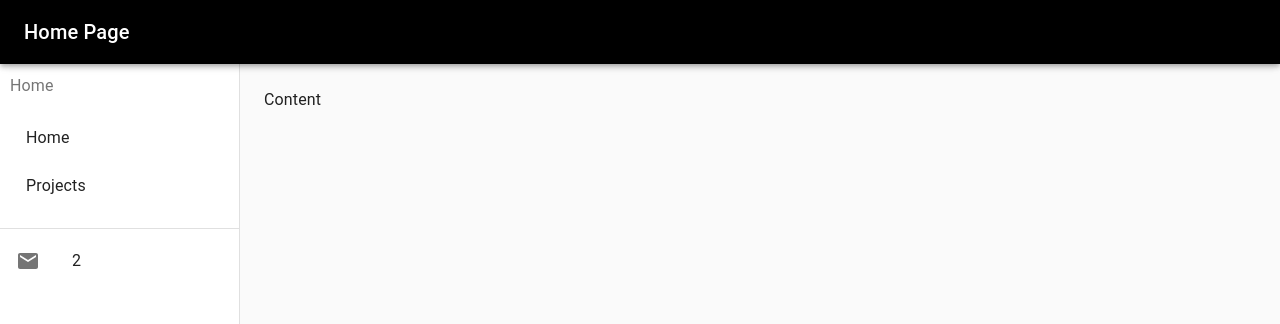
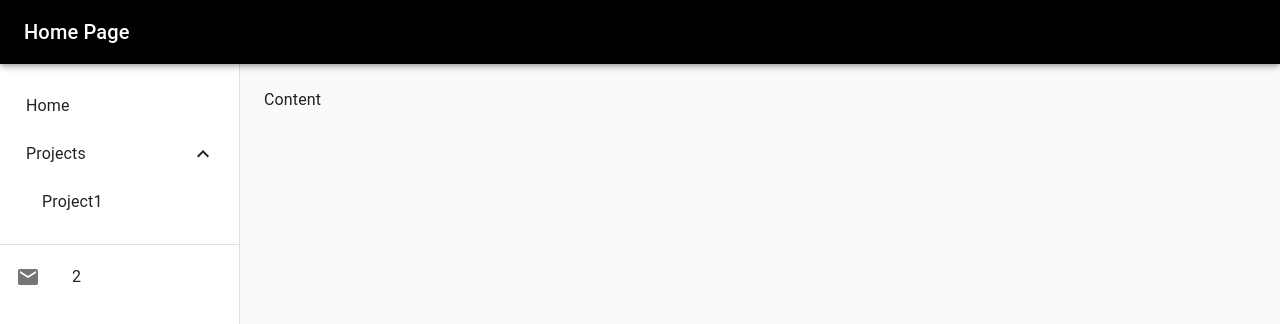
Before and after one commit to GreatGameDota/website, a React (Create React App) app: page / in a window 1280 px wide. Shown: the top 324 px of the page. Built offline with nearby package versions, Linux system fonts and the light colour scheme.

Commit message:
Add Navigation

```diff
--- /dev/null
+++ b/src/components/Nav.js
@@ -0,0 +1,86 @@
+import React, { Component } from 'react';
+import { withStyles } from '@material-ui/core/styles';
+import List from '@material-ui/core/List';
+import ListItem from '@material-ui/core/ListItem';
+import Collapse from '@material-ui/core/Collapse';
+import ListItemText from '@material-ui/core/ListItemText';
+import ExpandLess from '@material-ui/icons/ExpandLess';
+import ExpandMore from '@material-ui/icons/ExpandMore';
+import { Link } from 'react-router-dom';
+
+const routes = [ 'Home', 'Projects', 'Project1' ];
+
+function ListItemLink (props) {
+	const { to, open, name, button, ...other } = props;
+	const listItem = button ? (
+		<ListItem button component={Link} to={to} {...other}>
+			<ListItemText primary={name} />
+			{open != null ? open ? <ExpandLess /> : <ExpandMore /> : null}
+		</ListItem>
+	) : (
+		<ListItem button to={to} {...other}>
+			<ListItemText primary={name} />
+			{open != null ? open ? <ExpandLess /> : <ExpandMore /> : null}
+		</ListItem>
+	);
+	return <li> {listItem} </li>;
+}
+
+const styles = (theme) => ({
+	root: {
+		display: 'flex',
+		flexDirection: 'column',
+		width: 360,
+		padding: '10px'
+	},
+	lists: {
+		backgroundColor: theme.palette.background.paper,
+		marginRight: '8.5em'
+	},
+	nested: {
+		paddingLeft: theme.spacing(4)
+	}
+});
+
+class RouterBreadcrumbs extends Component {
+	state = {
+		open: true
+	};
+
+	handleClick = () => {
+		this.setState((state) => ({ open: !state.open }));
+	};
+
+	render () {
+		const { classes } = this.props;
+		return (
+			<div className={classes.root}>
+				<nav className={classes.lists} aria-label='mailbox folders'>
+					<List>
+						<ListItemLink to='/' onClick={this.handleRoute} name={routes[0]} button={true} />
+						<ListItemLink
+							to='/projects'
+							open={this.state.open}
+							onClick={this.handleClick}
+							name={routes[1]}
+							button={false}
+						/>
+						<Collapse component='li' in={this.state.open} timeout='auto' unmountOnExit>
+							<List disablePadding>
+								<ListItemLink
+									to='/projects/project1'
+									className={classes.nested}
+									onClick={this.handleRoute}
+									name={routes[2]}
+									button={true}
+								/>
+							</List>
+						</Collapse>
+					</List>
+				</nav>
+			</div>
+		);
+	}
+}
+
+export default withStyles(styles)(RouterBreadcrumbs);
--- a/src/components/Page.js
+++ b/src/components/Page.js
@@ -1,5 +1,5 @@
 import React from 'react';
-import Router from './RouteBreadCrumbs';
+import Router from './Nav';
 import AppBar from '@material-ui/core/AppBar';
 import CssBaseline from '@material-ui/core/CssBaseline';
 import Divider from '@material-ui/core/Divider';
--- a/src/components/RouteBreadCrumbs.js
+++ /dev/null
@@ -1,122 +0,0 @@
-import React from 'react';
-import PropTypes from 'prop-types';
-import { withStyles } from '@material-ui/core/styles';
-import List from '@material-ui/core/List';
-import Link from '@material-ui/core/Link';
-import ListItem from '@material-ui/core/ListItem';
-import Collapse from '@material-ui/core/Collapse';
-import ListItemText from '@material-ui/core/ListItemText';
-import Typography from '@material-ui/core/Typography';
-import ExpandLess from '@material-ui/icons/ExpandLess';
-import ExpandMore from '@material-ui/icons/ExpandMore';
-import Breadcrumbs from '@material-ui/core/Breadcrumbs';
-import { Route, MemoryRouter } from 'react-router';
-import { Link as RouterLink } from 'react-router-dom';
-
-const breadcrumbNameMap = {
-	'/': 'Home',
-	'/projects': 'Projects',
-	'/projects/project1': 'Project1'
-};
-
-function ListItemLink (props) {
-	const { to, open, ...other } = props;
-	const primary = breadcrumbNameMap[to];
-
-	return (
-		<li>
-			<ListItem button component={RouterLink} to={to} {...other}>
-				<ListItemText primary={primary} />
-				{open != null ? open ? <ExpandLess /> : <ExpandMore /> : null}
-				<Link to={to} />
-			</ListItem>
-		</li>
-	);
-}
-
-ListItemLink.propTypes = {
-	open: PropTypes.bool,
-	to: PropTypes.string.isRequired
-};
-
-const styles = (theme) => ({
-	root: {
-		display: 'flex',
-		flexDirection: 'column',
-		width: 360,
-		padding: '10px'
-	},
-	lists: {
-		backgroundColor: theme.palette.background.paper,
-		marginTop: theme.spacing(1)
-	},
-	nested: {
-		paddingLeft: theme.spacing(4)
-	}
-});
-
-const LinkRouter = (props) => <Link {...props} component={RouterLink} />;
-
-class RouterBreadcrumbs extends React.Component {
-	state = {
-		open: false
-	};
-
-	handleClick = () => {
-		this.setState((state) => ({ open: !state.open }));
-	};
-
-	render () {
-		const { classes } = this.props;
-		return (
-			<MemoryRouter initialEntries={[ '/' ]} initialIndex={0}>
-				<div className={classes.root}>
-					<Route>
-						{({ location }) => {
-							const pathnames = location.pathname.split('/').filter((x) => x);
-
-							return (
-								<Breadcrumbs aria-label='breadcrumb'>
-									<LinkRouter color='inherit' to='/'>
-										Home
-									</LinkRouter>
-									{pathnames.map((value, index) => {
-										const last = index === pathnames.length - 1;
-										const to = `/${pathnames.slice(0, index + 1).join('/')}`;
-
-										return last ? (
-											<Typography color='textPrimary' key={to}>
-												{breadcrumbNameMap[to]}
-											</Typography>
-										) : (
-											<LinkRouter color='inherit' to={to} key={to}>
-												{breadcrumbNameMap[to]}
-											</LinkRouter>
-										);
-									})}
-								</Breadcrumbs>
-							);
-						}}
-					</Route>
-					<nav className={classes.lists} aria-label='mailbox folders'>
-						<List>
-							<ListItemLink to='/' onClick={this.handleRoute} />
-							<ListItemLink to='/projects' open={this.state.open} onClick={this.handleClick} />
-							<Collapse component='li' in={this.state.open} timeout='auto' unmountOnExit>
-								<List disablePadding>
-									<ListItemLink to='/projects/project1' className={classes.nested} onClick={this.handleRoute} />
-								</List>
-							</Collapse>
-						</List>
-					</nav>
-				</div>
-			</MemoryRouter>
-		);
-	}
-}
-
-RouterBreadcrumbs.propTypes = {
-	classes: PropTypes.object.isRequired
-};
-
-export default withStyles(styles)(RouterBreadcrumbs);
```
